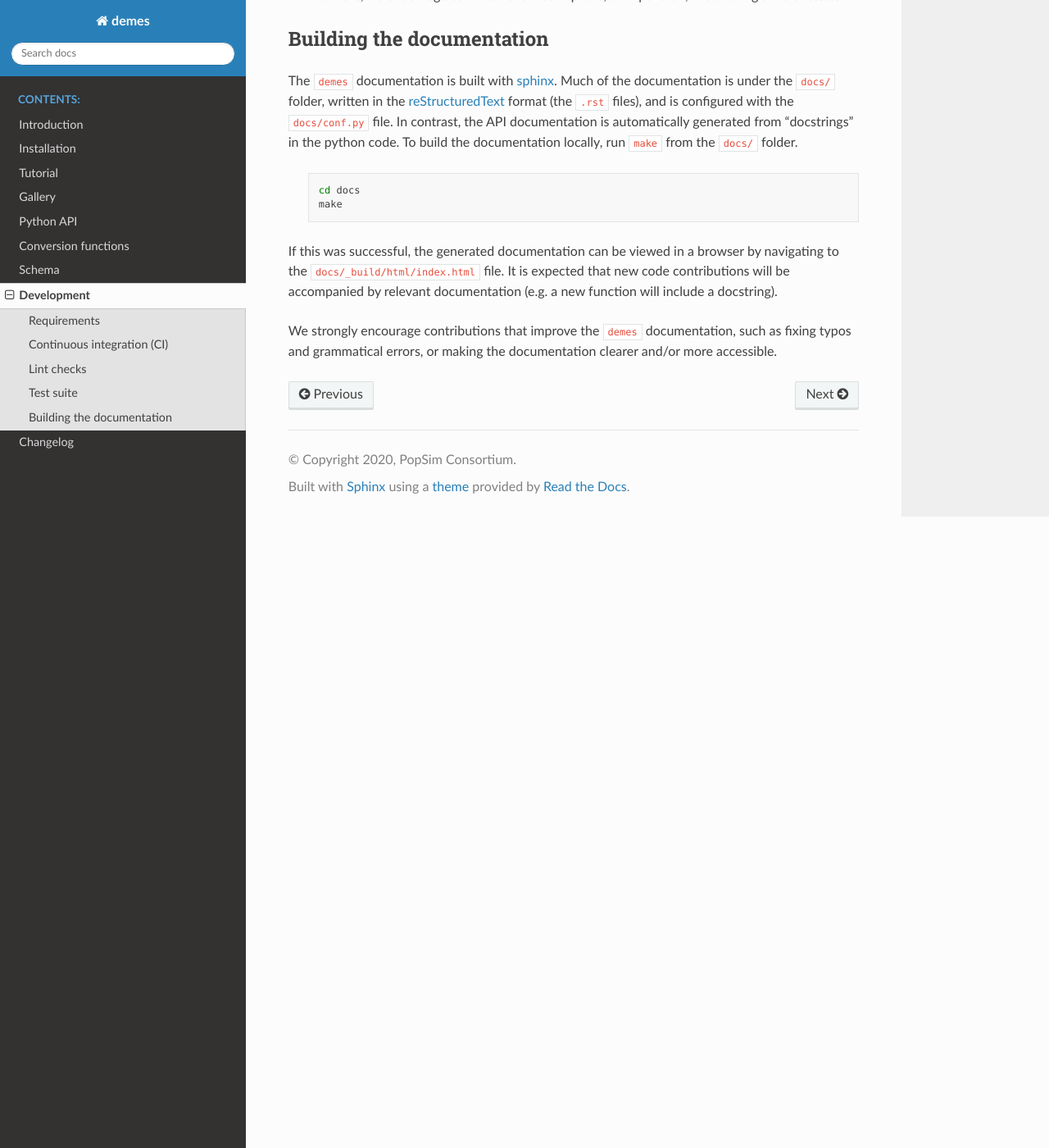
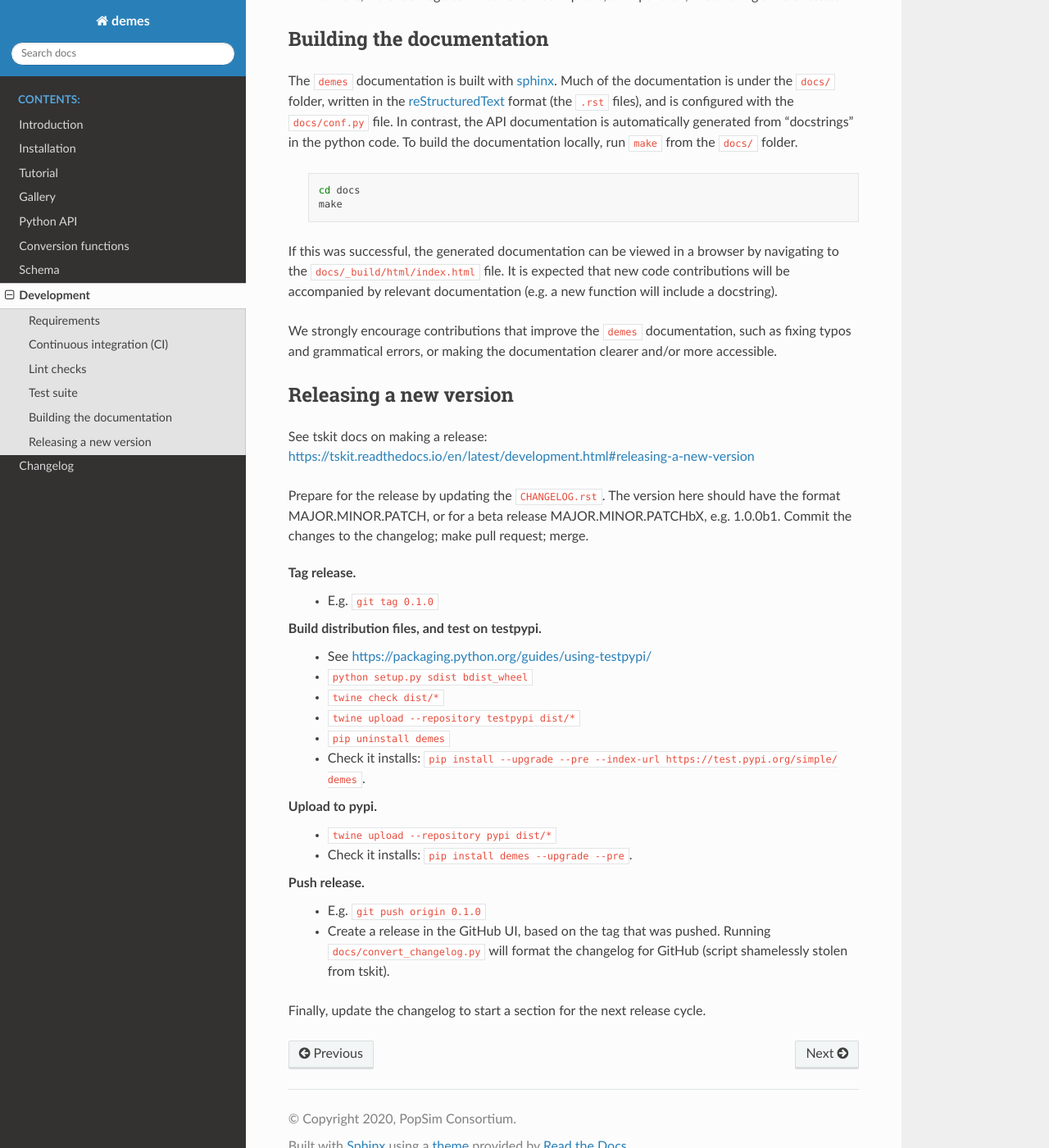
Before and after one commit to popsim-consortium/demes-python, a Sphinx documentation site: the page built from docs/development.rst, in a window 1280 px wide and 1400 px high, scrolled down 1945 px. Shown: the whole window at 82% size. Built offline with Sphinx 7.4.7 and the Read the Docs theme 2.0.0, drawn with Linux system fonts in a browser that asks for light colours; the version number could not be read and is left out.

Commit message:
Update changelog; add notes for making a release

```diff
--- a/CHANGELOG.rst
+++ b/CHANGELOG.rst
@@ -1,3 +1,7 @@
+********************
+0.1.XXX - 2021-XX-XX
+********************
+
 ********************
 0.1.0a3 - 2021-02-25
 ********************
--- /dev/null
+++ b/docs/convert_changelog.py
@@ -0,0 +1,34 @@
+import re
+from pathlib import Path
+
+SUBS = [
+    (r":user:`([A-Za-z0-9-]*)`", r"[@\1](https://github.com/\1)"),
+    (r":pr:`([0-9]*)`", r"[#\1](https://github.com/tskit-dev/tskit/issues/\1)"),
+    (r":issue:`([0-9]*)`", r"[#\1](https://github.com/tskit-dev/tskit/issues/\1)"),
+]
+
+FILES = [
+    Path(__file__).parent.parent / "CHANGELOG.rst",
+]
+
+
+def process_log(log):
+    delimiters_seen = 0
+    for line in log:
+        if line.startswith("*******"):
+            delimiters_seen += 1
+            continue
+        if delimiters_seen == 3:
+            return
+        if delimiters_seen % 2 == 0:
+            for pattern, replace in SUBS:
+                line = re.sub(pattern, replace, line)
+            yield line
+
+
+for file in FILES:
+    with open(file) as f:
+        print("-------------")
+        print(file)
+        print("-------------")
+        print("".join(process_log(f.readlines())))
--- a/docs/development.rst
+++ b/docs/development.rst
@@ -124,3 +124,9 @@ new function will include a docstring).
 We strongly encourage contributions that improve the ``demes`` documentation,
 such as fixing typos and grammatical errors, or making the documentation
 clearer and/or more accessible.
+
+
+Releasing a new version
+-----------------------
+
+.. include:: release.rst
--- /dev/null
+++ b/docs/release.rst
@@ -0,0 +1,30 @@
+See tskit docs on making a release:
+https://tskit.readthedocs.io/en/latest/development.html#releasing-a-new-version
+
+Prepare for the release by updating the ``CHANGELOG.rst``. The version here
+should have the format MAJOR.MINOR.PATCH, or for a beta release
+MAJOR.MINOR.PATCHbX, e.g. 1.0.0b1. Commit the changes to the changelog;
+make pull request; merge.
+
+Tag release.
+ - E.g. ``git tag 0.1.0``
+
+Build distribution files, and test on testpypi.
+ - See https://packaging.python.org/guides/using-testpypi/
+ - ``python setup.py sdist bdist_wheel``
+ - ``twine check dist/*``
+ - ``twine upload --repository testpypi dist/*``
+ - ``pip uninstall demes``
+ - Check it installs: ``pip install --upgrade --pre --index-url https://test.pypi.org/simple/ demes``.
+
+Upload to pypi.
+ - ``twine upload --repository pypi dist/*``
+ - Check it installs: ``pip install demes --upgrade --pre``.
+
+Push release.
+ - E.g. ``git push origin 0.1.0``
+ - Create a release in the GitHub UI, based on the tag that was pushed.
+   Running ``docs/convert_changelog.py`` will format the changelog for GitHub
+   (script shamelessly stolen from tskit).
+
+Finally, update the changelog to start a section for the next release cycle.
```
